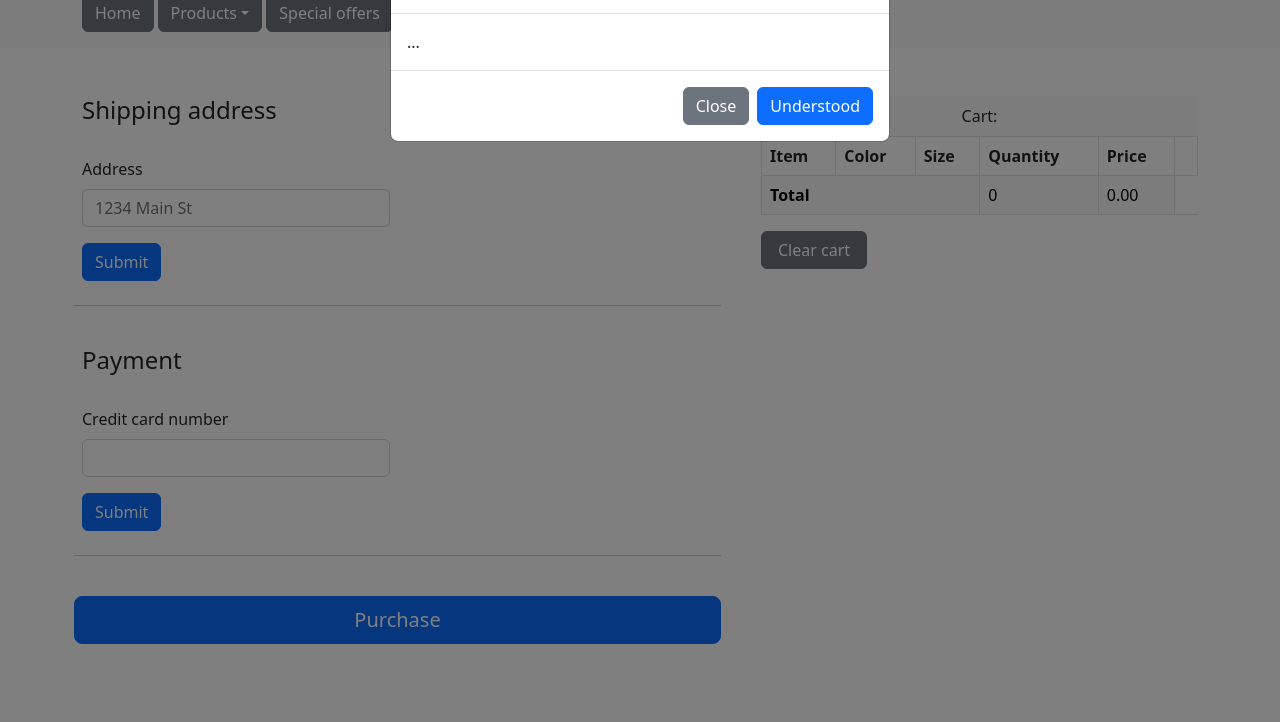
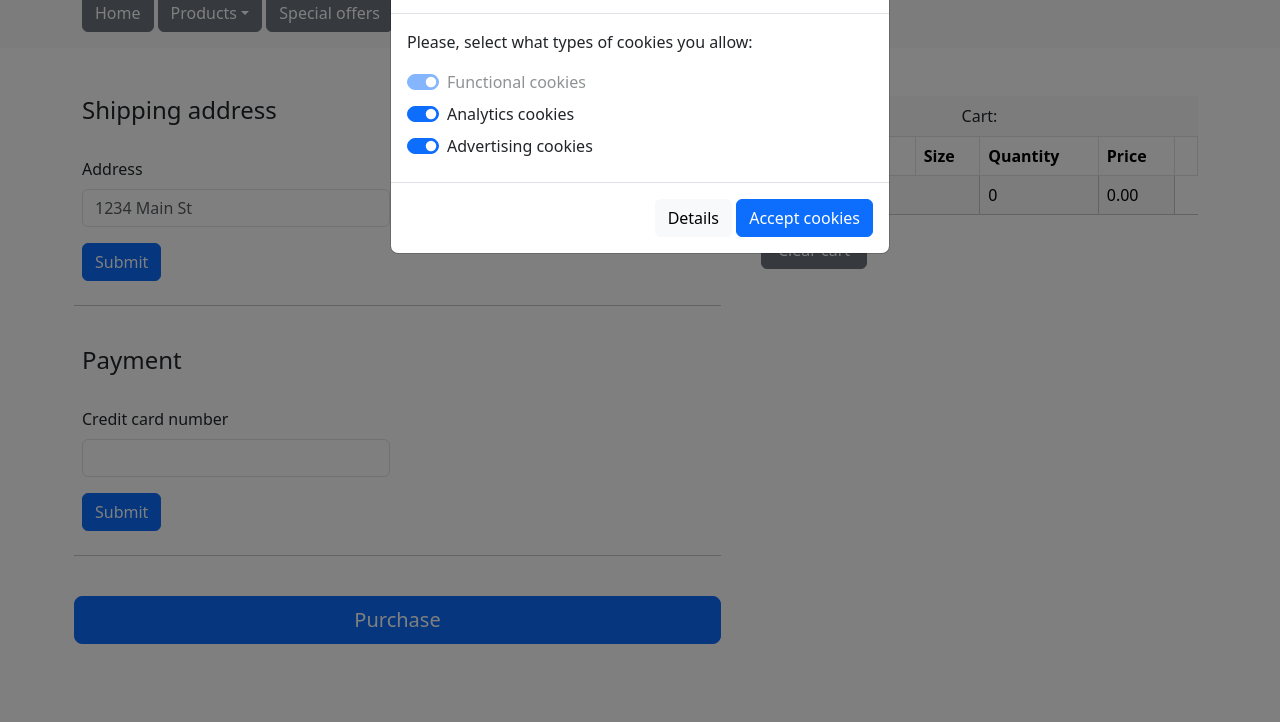
Before and after one commit to AndreiEvsiukov/demo-ecommerce, a plain HTML site: page checkout.html in a window 1280 px wide. Shown: the part 78-800 px from the top of the page. Drawn offline with nearby package versions, Linux system fonts and the light colour scheme.

Commit message:
Consent modal
Updated bootstrap code for the website.
Started setting up events.

```diff
--- a/checkout.html
+++ b/checkout.html
@@ -10,7 +10,7 @@
 
 
   <!-- bootstrap -->
-  <link href="https://cdn.jsdelivr.net/npm/bootstrap@5.2.2/dist/css/bootstrap.min.css" rel="stylesheet" integrity="sha384-Zenh87qX5JnK2Jl0vWa8Ck2rdkQ2Bzep5IDxbcnCeuOxjzrPF/et3URy9Bv1WTRi" crossorigin="anonymous">
+  <link href="https://cdn.jsdelivr.net/npm/bootstrap@5.3.0-alpha1/dist/css/bootstrap.min.css" rel="stylesheet" integrity="sha384-GLhlTQ8iRABdZLl6O3oVMWSktQOp6b7In1Zl3/Jr59b6EGGoI1aFkw7cmDA6j6gD" crossorigin="anonymous">
 
   <!-- my scripts -->
   <script src="./js/main.js" type="module"></script>
@@ -97,7 +97,7 @@
   </div> <!-- container -->
 
 
-  <script src="https://cdn.jsdelivr.net/npm/bootstrap@5.2.2/dist/js/bootstrap.bundle.min.js" integrity="sha384-OERcA2EqjJCMA+/3y+gxIOqMEjwtxJY7qPCqsdltbNJuaOe923+mo//f6V8Qbsw3" crossorigin="anonymous"></script>
+  <script src="https://cdn.jsdelivr.net/npm/bootstrap@5.3.0-alpha1/dist/js/bootstrap.bundle.min.js" integrity="sha384-w76AqPfDkMBDXo30jS1Sgez6pr3x5MlQ1ZAGC+nuZB+EYdgRZgiwxhTBTkF7CXvN" crossorigin="anonymous"></script>
 </body>
 
 </html>
--- a/js/main.js
+++ b/js/main.js
@@ -226,7 +226,11 @@ function renderContent() {
 
   rowEl.append(consentEl);
 
-  const myModal = new bootstrap.Modal(document.getElementById('consentModal'))
+  const myModal = new bootstrap.Modal(document.getElementById('consentModal'), {
+    backdrop: 'static',
+    keyboard: false
+  });
+
   myModal.show();
 }
 
--- a/js/modules/consent.js
+++ b/js/modules/consent.js
@@ -1,5 +1,23 @@
 class Consent {
   constructor() {
+
+    // model
+
+    this.cookies = {
+      ad: 'ad_storage',
+      analytics: 'analytics_storae',
+      functionality: 'functionality_storage',
+      personalization: 'personalization_storage',
+      security: 'security_storage'
+    };
+
+    this.selectedCookies = [
+      this.cookies.functionality,
+      this.cookies.personalization,
+      this.cookies.security,
+      this.cookies.ad,
+      this.cookies.analytics
+    ];
 
     // view
     this.$container;
@@ -10,14 +28,33 @@ class Consent {
     <div class="modal-dialog">
       <div class="modal-content">
         <div class="modal-header">
-          <h1 class="modal-title fs-5" id="staticBackdropLabel">Modal title</h1>
+          <h1 class="modal-title fs-5" id="staticBackdropLabel">We need your consent!</h1>
         </div>
         <div class="modal-body">
-          ...
+          <p class="mb-3">Please, select what types of cookies you allow:</p>
+          <div class="form-check form-switch mb-2" id="functionalCookies">
+            <input class="form-check-input" value="on" type="checkbox" role="switch" id="functionalCookiesCheck" checked disabled>
+            <label class="form-check-label" for="functionalCookiesCheck">Functional cookies</label>
+          </div>
+          <div class="form-check form-switch mb-2" id="analyticsCookies">
+            <input class="form-check-input" value="on" type="checkbox" role="switch" id="analyticsCookiesCheck" checked>
+            <label class="form-check-label" for="analyticslCookiesCheck">Analytics cookies</label>
+          </div>
+          <div class="form-check form-switch mb-2" id="adCookies">
+            <input class="form-check-input" value="on" type="checkbox" role="switch" id="adCookiesCheck" checked>
+            <label class="form-check-label" for="adCookiesCheck">Advertising cookies</label>
+          </div>
         </div>
         <div class="modal-footer">
-          <button type="button" class="btn btn-secondary" data-bs-dismiss="modal">Close</button>
-          <button type="button" class="btn btn-primary">Understood</button>
+          <div>
+            <button type="button" class="btn btn-light" data-bs-toggle="collapse" data-bs-target="#detailAboutCookies" aria-expanded="false" aria-controls="detailAboutCookies">Details</button>
+            <button type="button" class="btn btn-primary" id="acceptCookiesButton" data-bs-dismiss="modal">Accept cookies</button>
+          </div>
+          <div class="collapse mb-3" id="detailAboutCookies">
+            <div class="card card-body">
+              Et pariatur cillum fugiat labore sit ex ut ut elit. Incididunt commodo velit minim fugiat in anim laborum. Laborum est laboris adipisicing qui ut. Pariatur qui officia do officia. Deserunt commodo sint ea eu velit aliqua laboris adipisicing est cupidatat exercitation. Excepteur nostrud do officia magna fugiat dolore enim.
+            </div>
+          </div>
         </div>
       </div>
     </div>`;
@@ -27,12 +64,39 @@ class Consent {
     this.$container = document.createElement('div');
     this.$container.classList.add('modal', 'fade');
     this.$container.setAttribute('id', 'consentModal');
-    this.$container.setAttribute('data-bs-backdrop', 'static');
-    this.$container.setAttribute('data-bs-keyboard', 'false');
-    this.$container.setAttribute('tabindex', '-1');
-    this.$container.setAttribute('aria-labelledby', 'staticBackdropLabel');
-    this.$container.setAttribute('aria-hidden', 'true');
     this.$container.innerHTML = this.createHtmlString();
+
+    const analyticsCheckInputEl = this.$container.querySelector('#analyticsCookies input');
+    analyticsCheckInputEl.addEventListener('click', () => {
+      this.changeCookie(analyticsCheckInputEl, 'analytics');
+    })
+
+    const adCheckInputEl = this.$container.querySelector('#adCookies input');
+    adCheckInputEl.addEventListener('click', () => {
+      this.changeCookie(adCheckInputEl, 'ad');
+    })
+
+
+    const accpetCookiesButtonEl = this.$container.querySelector('#acceptCookiesButton');
+    accpetCookiesButtonEl.addEventListener('click', () => {
+      console.log('hey');
+    })
+
+  }
+
+  changeCookie (inputEl, cookie) {
+    inputEl.value === 'on' ? (inputEl.value = 'off') : (inputEl.value = 'on');
+
+    if (inputEl.value === 'off') {
+      cookie === 'analytics' ? (cookie = 'analytics_storae') : (cookie = 'ad_storage')
+      this.selectedCookies.splice(this.selectedCookies.findIndex(e => e.includes(cookie)), 1);
+
+    } else {
+      cookie === 'analytics' ? (cookie = 'analytics_storae') : (cookie = 'ad_storage')
+      this.selectedCookies.push(cookie);
+    }
+
+    console.log(this.selectedCookies);
   }
 
 }
```
Also changed, not shown: product-pages/apple1.html (+2 -2 lines), product-pages/apple2.html (+2 -2 lines), product-pages/orange1.html (+2 -2 lines), product-pages/orange2.html (+2 -2 lines), product-pages/pear1.html (+2 -2 lines), product-pages/pear2.html (+2 -2 lines).
